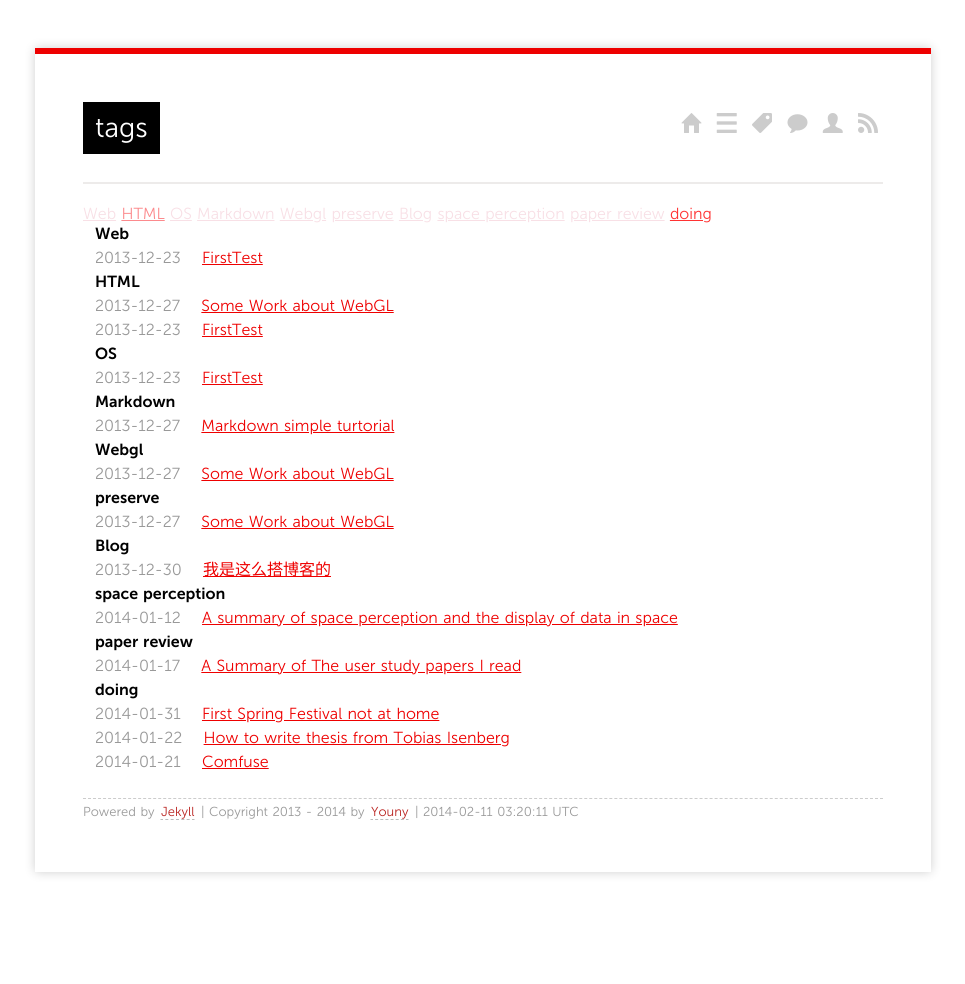
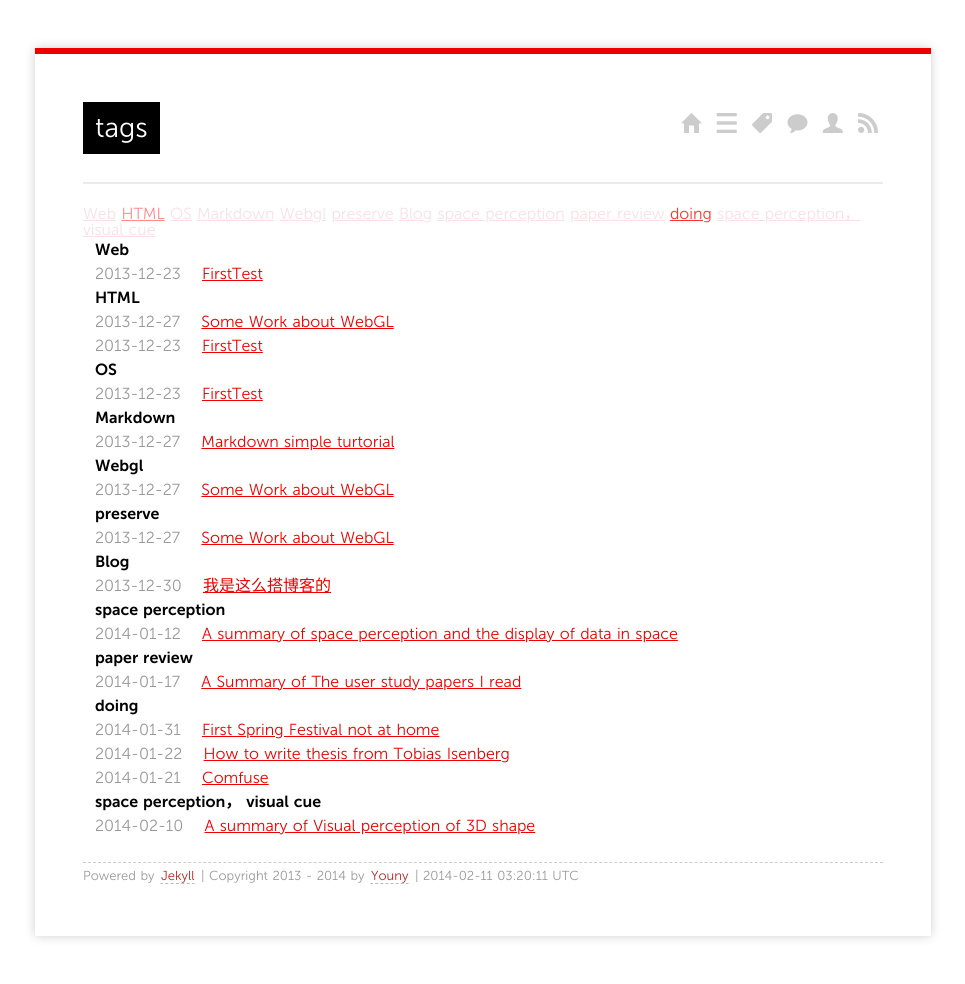
Before and after one commit to yongnanzhu/yongnanzhu.github.com, a Jekyll site: the page built from tags/index.md, in a window 1280 px wide. Shown: the whole page, without its empty margins (157-1122 px from the left). Built offline with Jekyll 4.4.1, drawn with Linux system fonts in a browser that asks for light colours; Markdown is read by kramdown in place of the engine named in the settings; before the commit the page ends 920 px from its top, so only the background shows below that.

Commit message:
Update 2014-2-10-A_summary_of_Visual_perception_of_3D_shape.md

```diff
--- a/_posts/2014/2014-2-10-A_summary_of_Visual_perception_of_3D_shape.md
+++ b/_posts/2014/2014-2-10-A_summary_of_Visual_perception_of_3D_shape.md
@@ -1,3 +1,12 @@
+---
+layout: post
+title: A summary of Visual perception of 3D shape
+categories:
+- Summary
+tags:
+- space perception， visual cue
+---
+
 It takes me a long time to think about what is visual cue? how this works in shape perception?
 ##Wikipedia
 Actually, from wikipedia [Visual Cues](https://en.wikipedia.org/wiki/Sensory_cue#Visual_Cues), I find its Conception:
```
